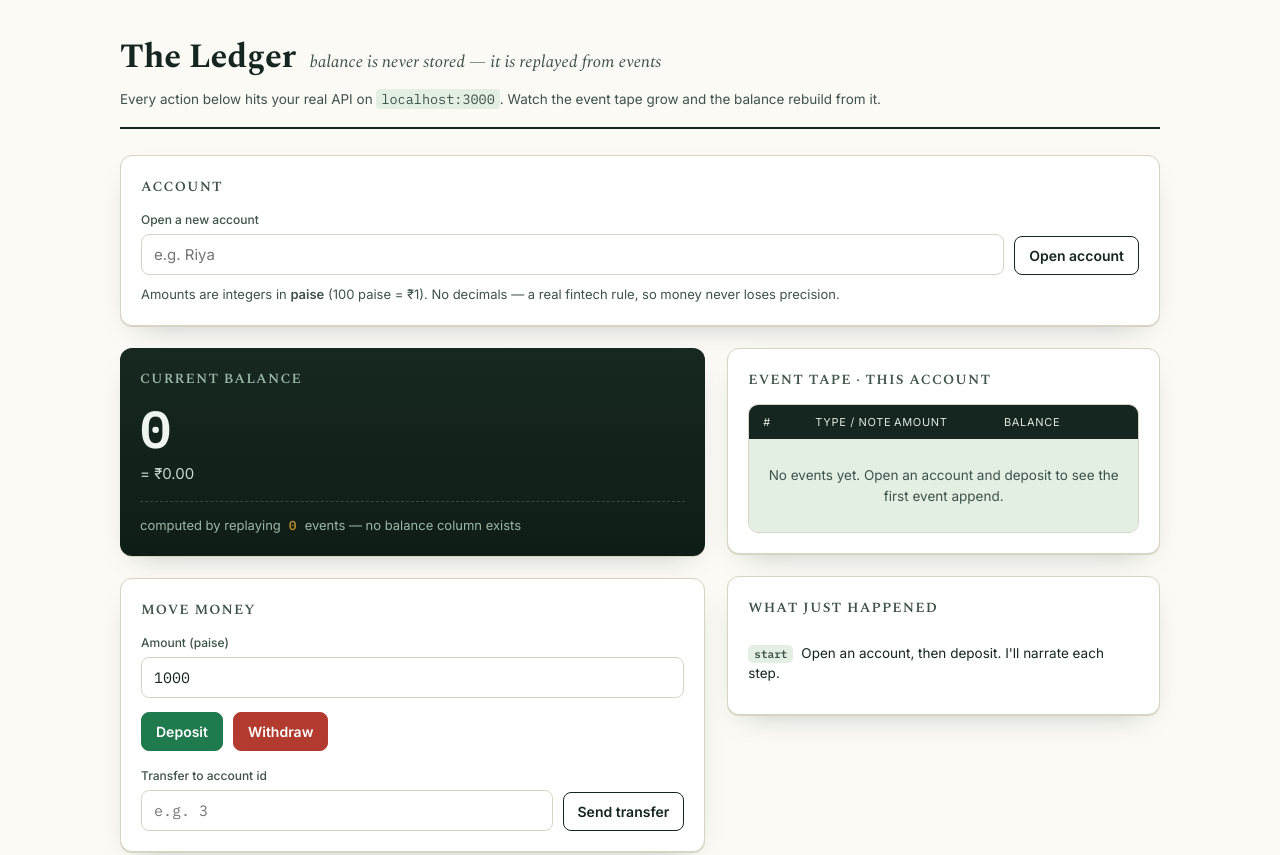
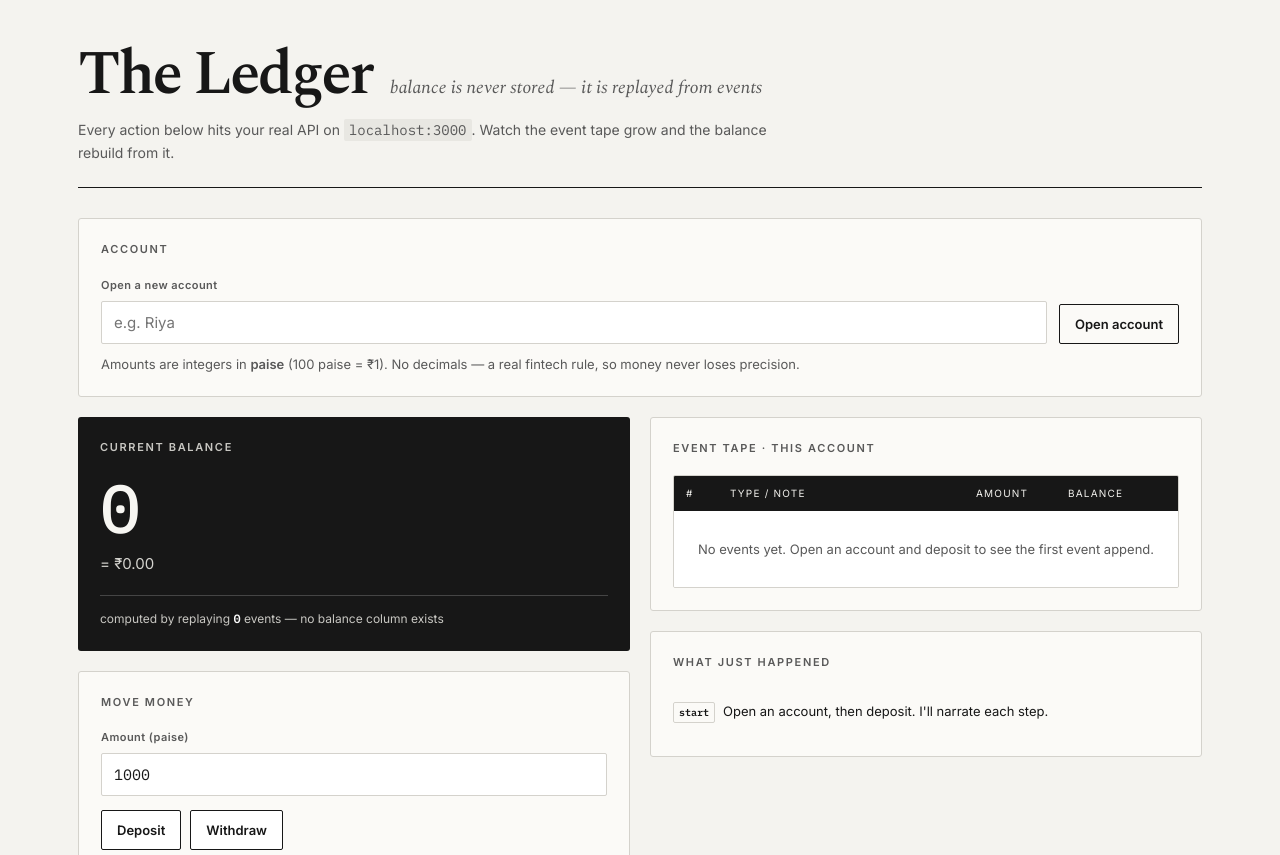
Before and after one commit to anshikaraj08/event-sourced-ledger, a website: page public/index.html in a window 1280 px wide. Shown: the top 855 px of the page. Drawn offline with nearby package versions, Linux system fonts and the light colour scheme.

```diff
--- a/public/index.html
+++ b/public/index.html
@@ -9,107 +9,112 @@
 <link href="https://fonts.googleapis.com/css2?family=Spectral:ital,wght@0,400;0,600;0,700;1,400&family=Inter:wght@400;500;600&family=IBM+Plex+Mono:wght@400;500;600&display=swap" rel="stylesheet" />
 <style>
   :root{
-    --ink:#14261f; --ink-soft:#3d5249; --paper:#fbfaf5;
-    --bar:#e4efe4; --bar-line:#cfe0cf;
-    --credit:#1f7a4d; --debit:#b23a2e; --gold:#b7892b;
-    --rule:#d8d4c4; --card:#ffffff; --shadow:0 1px 0 var(--rule),0 12px 30px -18px rgba(20,38,31,.35);
+    --ink:#171717; --ink-soft:#595959; --paper:#f4f3ef;
+    --bar:#f1f0ec; --bar-line:#deddd8;
+    --credit:#242424; --debit:#686868; --gold:#393939;
+    --rule:#d4d2cc; --card:#fbfaf7; --shadow:none;
   }
   *{box-sizing:border-box}
   body{margin:0;background:var(--paper);color:var(--ink);
-    font-family:"Inter",system-ui,sans-serif;line-height:1.5;
+    font-family:"Inter",system-ui,sans-serif;line-height:1.55;
     -webkit-font-smoothing:antialiased}
-  .wrap{max-width:1080px;margin:0 auto;padding:32px 20px 80px}
+  .wrap{max-width:1180px;margin:0 auto;padding:42px 28px 88px}
   .num{font-family:"IBM Plex Mono",monospace;font-variant-numeric:tabular-nums}
 
-  header{border-bottom:2px solid var(--ink);padding-bottom:18px;margin-bottom:26px}
-  .brand{display:flex;align-items:baseline;gap:14px;flex-wrap:wrap}
-  h1{font-family:"Spectral",serif;font-weight:700;font-size:34px;margin:0;letter-spacing:-.01em}
-  .tag{font-family:"Spectral",serif;font-style:italic;color:var(--ink-soft);font-size:17px}
-  .sub{margin-top:6px;color:var(--ink-soft);font-size:13.5px}
+  header{border-bottom:1px solid var(--ink);padding-bottom:24px;margin-bottom:30px}
+  .brand{display:flex;align-items:baseline;gap:18px;flex-wrap:wrap}
+  h1{font-family:"Spectral",serif;font-weight:600;font-size:clamp(38px,6vw,62px);
+    line-height:1.05;margin:0;letter-spacing:-.045em}
+  .tag{font-family:"Spectral",serif;font-style:italic;color:var(--ink-soft);font-size:18px}
+  .sub{max-width:720px;margin-top:12px;color:var(--ink-soft);font-size:14px}
 
-  .grid{display:grid;grid-template-columns:1.15fr .85fr;gap:22px;align-items:start}
+  .grid{display:grid;grid-template-columns:1fr 1fr;gap:20px;align-items:start}
   @media(max-width:820px){.grid{grid-template-columns:1fr}}
 
-  .card{background:var(--card);border:1px solid var(--rule);border-radius:12px;
-    padding:20px;box-shadow:var(--shadow);margin-bottom:22px}
-  .card h2{font-family:"Spectral",serif;font-size:14px;font-weight:600;letter-spacing:.08em;
-    text-transform:uppercase;color:var(--ink-soft);margin:0 0 14px}
+  .card{background:var(--card);border:1px solid var(--rule);border-radius:3px;
+    padding:22px;box-shadow:var(--shadow);margin-bottom:20px}
+  .card h2{font-family:"Inter",sans-serif;font-size:11px;font-weight:600;
+    letter-spacing:.15em;text-transform:uppercase;color:var(--ink-soft);margin:0 0 18px}
 
-  /* balance hero */
-  .balance-hero{background:linear-gradient(180deg,#16281f,#0f1d17);color:#eef4ee;border:none}
-  .balance-hero h2{color:#9bb7a6}
-  .bal-num{font-family:"IBM Plex Mono",monospace;font-size:52px;font-weight:600;
-    letter-spacing:-.02em;line-height:1;margin:2px 0 8px}
-  .bal-rupees{color:#c8d8cc;font-size:15px}
-  .replay{margin-top:16px;padding-top:14px;border-top:1px dashed rgba(255,255,255,.18);
-    font-size:13px;color:#9bb7a6;display:flex;align-items:center;gap:8px}
-  .replay b{color:var(--gold);font-family:"IBM Plex Mono",monospace}
+  .balance-hero{background:#171717;color:#f7f6f2;border:none;border-radius:3px}
+  .balance-hero h2{color:#c8c7c2}
+  .bal-num{font-family:"IBM Plex Mono",monospace;font-size:clamp(48px,7vw,68px);
+    font-weight:500;letter-spacing:-.06em;line-height:1;margin:8px 0 10px}
+  .bal-rupees{color:#d4d3ce;font-size:15px}
+  .replay{margin-top:20px;padding-top:14px;border-top:1px solid #454545;
+    font-size:12px;color:#c8c7c2}
+  .replay b{color:#fff;font-family:"IBM Plex Mono",monospace}
 
-  .chip{display:inline-flex;align-items:center;gap:8px;background:var(--bar);
-    border:1px solid var(--bar-line);border-radius:999px;padding:6px 12px;font-size:13px}
+  .chip{display:inline-flex;align-items:center;gap:8px;background:transparent;
+    border:1px solid var(--rule);border-radius:3px;padding:7px 10px;font-size:13px}
   .chip .num{font-weight:600}
   .muted{color:var(--ink-soft);font-size:13px}
 
-  label{display:block;font-size:12px;color:var(--ink-soft);margin:0 0 5px;font-weight:500}
-  input{font-family:inherit;font-size:15px;padding:10px 12px;border:1px solid var(--rule);
-    border-radius:8px;background:#fff;color:var(--ink);width:100%}
+  label{display:block;font-size:11px;color:var(--ink-soft);margin:0 0 7px;
+    font-weight:600;letter-spacing:.04em}
+  input{font-family:inherit;font-size:15px;padding:11px 12px;border:1px solid var(--rule);
+    border-radius:2px;background:#fff;color:var(--ink);width:100%}
+  input:focus{outline:2px solid var(--ink);outline-offset:1px}
   input.num{font-family:"IBM Plex Mono",monospace}
-  .row{display:flex;gap:10px;flex-wrap:wrap;align-items:end}
+  .row{display:flex;gap:12px;flex-wrap:wrap;align-items:end}
   .row>div{flex:1;min-width:120px}
 
-  button{font-family:inherit;font-weight:600;font-size:14px;cursor:pointer;
-    border:1px solid var(--ink);background:var(--ink);color:#fff;border-radius:8px;
-    padding:10px 14px;transition:transform .05s ease,opacity .15s}
-  button:hover{opacity:.9}
+  button{font-family:inherit;font-weight:600;font-size:13px;cursor:pointer;
+    border:1px solid var(--ink);background:var(--ink);color:#fff;border-radius:2px;
+    padding:11px 15px;transition:background .15s,color .15s}
+  button:hover{background:#454545}
   button:active{transform:translateY(1px)}
-  button.ghost{background:#fff;color:var(--ink)}
-  button.credit{background:var(--credit);border-color:var(--credit)}
-  button.debit{background:var(--debit);border-color:var(--debit)}
-  button.gold{background:var(--gold);border-color:var(--gold)}
+  button.ghost{background:transparent;color:var(--ink)}
+  button.ghost:hover{background:var(--ink);color:#fff}
+  button.credit,button.debit,button.gold{background:#fff;color:var(--ink);border-color:var(--ink)}
+  button.credit:hover,button.debit:hover,button.gold:hover{background:var(--ink);color:#fff}
   button:disabled{opacity:.4;cursor:not-allowed}
-  .btnrow{display:flex;gap:10px;flex-wrap:wrap;margin-top:14px}
-  .btnrow.small button{padding:8px 11px;font-size:12.5px;font-weight:500}
+  .btnrow{display:flex;gap:9px;flex-wrap:wrap;margin-top:14px}
+  .btnrow.small button{padding:8px 10px;font-size:12px;font-weight:500}
 
-  /* ledger tape */
-  .tape{border:1px solid var(--rule);border-radius:10px;overflow:hidden}
-  .tape-head,.tape-row{display:grid;grid-template-columns:52px 1fr 110px 120px;gap:0;
-    align-items:center}
-  .tape-head{background:var(--ink);color:#dfe8e0;font-size:11px;letter-spacing:.06em;
-    text-transform:uppercase;padding:9px 14px}
-  .tape-row{padding:11px 14px;border-top:1px solid var(--bar-line);
-    background:var(--bar);font-size:14px}
-  .tape-row:nth-child(even){background:#eef5ee}
-  .tape-row.fresh{animation:flash 1.1s ease}
-  @keyframes flash{0%{background:#fff6d9}100%{}}
-  .tape-row .amt{text-align:right;font-family:"IBM Plex Mono",monospace;font-weight:600}
-  .tape-row .amt.credit{color:var(--credit)}
-  .tape-row .amt.debit{color:var(--debit)}
+  .tape{border:1px solid var(--rule);border-radius:2px;overflow:hidden}
+  .tape-head,.tape-row{display:grid;grid-template-columns:44px minmax(100px,1fr) 92px 98px;
+    gap:0;align-items:center}
+  .tape-head{background:#171717;color:#f1f0ec;font-size:10px;letter-spacing:.12em;
+    text-transform:uppercase;padding:10px 12px}
+  .tape-row{padding:11px 12px;border-top:1px solid var(--rule);
+    background:#fff;font-size:13px}
+  .tape-row:nth-child(even){background:var(--bar)}
+  .tape-row.fresh{animation:flash 1s ease}
+  @keyframes flash{0%{background:#d9d8d2}100%{}}
+  .tape-row .amt{text-align:right;font-family:"IBM Plex Mono",monospace;font-weight:500}
+  .tape-row .amt.credit,.tape-row .amt.debit{color:var(--ink)}
   .tape-row .run{text-align:right;font-family:"IBM Plex Mono",monospace;color:var(--ink)}
-  .tape-row .desc{color:var(--ink-soft);font-size:12.5px}
-  .type-pill{font-size:10.5px;font-weight:600;text-transform:uppercase;letter-spacing:.04em;
-    padding:2px 7px;border-radius:5px;display:inline-block}
-  .type-pill.credit{background:#dff0e6;color:var(--credit)}
-  .type-pill.debit{background:#f6e0dd;color:var(--debit)}
-  .empty{padding:26px 14px;text-align:center;color:var(--ink-soft);font-size:13.5px;background:var(--bar)}
+  .tape-row .desc{color:var(--ink-soft);font-size:11px}
+  .type-pill{font-size:9px;font-weight:600;text-transform:uppercase;letter-spacing:.08em;
+    padding:3px 5px;border:1px solid var(--rule);border-radius:2px;display:inline-block}
+  .type-pill.credit,.type-pill.debit{background:transparent;color:var(--ink)}
+  .empty{padding:28px 14px;text-align:center;color:var(--ink-soft);font-size:13px;background:#fff}
 
-  /* narration */
   .log{max-height:340px;overflow-y:auto;display:flex;flex-direction:column-reverse;gap:0}
-  .log-item{padding:11px 0;border-top:1px solid var(--rule);font-size:13.5px}
+  .log-item{padding:12px 0;border-top:1px solid var(--rule);font-size:13px}
   .log-item:first-child{border-top:none}
-  .log-item .k{font-family:"IBM Plex Mono",monospace;font-size:11px;font-weight:600;
-    padding:2px 6px;border-radius:5px;margin-right:8px}
-  .k.ok{background:#dff0e6;color:var(--credit)}
-  .k.block{background:#f6e0dd;color:var(--debit)}
-  .k.info{background:var(--bar);color:var(--ink-soft)}
+  .log-item .k{font-family:"IBM Plex Mono",monospace;font-size:10px;font-weight:600;
+    padding:3px 5px;border:1px solid var(--rule);border-radius:2px;margin-right:8px}
+  .k.ok,.k.block,.k.info{background:transparent;color:var(--ink)}
   .log-item small{color:var(--ink-soft)}
 
-  .banner{padding:12px 15px;border-radius:9px;font-size:14px;margin-bottom:16px;display:none}
+  .banner{padding:12px 15px;border:1px solid var(--ink);border-left-width:4px;
+    border-radius:2px;font-size:13px;margin-bottom:16px;display:none;background:#fff}
   .banner.show{display:block}
-  .banner.err{background:#f7e4e1;border:1px solid #e6b8b0;color:#8f2e24}
-  .banner.good{background:#e2f1e8;border:1px solid #b6ddc4;color:#1c6b44}
+  .banner.err,.banner.good{color:var(--ink)}
 
-  .foot{margin-top:30px;color:var(--ink-soft);font-size:12.5px;text-align:center}
-  code{font-family:"IBM Plex Mono",monospace;background:var(--bar);padding:1px 5px;border-radius:4px}
+  .foot{margin-top:28px;padding-top:16px;border-top:1px solid var(--rule);
+    color:var(--ink-soft);font-size:12px;text-align:left}
+  code{font-family:"IBM Plex Mono",monospace;background:#e8e7e2;padding:2px 5px;border-radius:2px}
+  @media(max-width:540px){
+    .wrap{padding:26px 16px 56px}
+    .brand{gap:8px}
+    .tag{font-size:16px}
+    .card{padding:18px}
+    .tape-head,.tape-row{grid-template-columns:34px minmax(90px,1fr) 72px 76px;padding-left:8px;padding-right:8px}
+    .tape-row{font-size:11px}
+  }
 </style>
 </head>
 <body>
```
